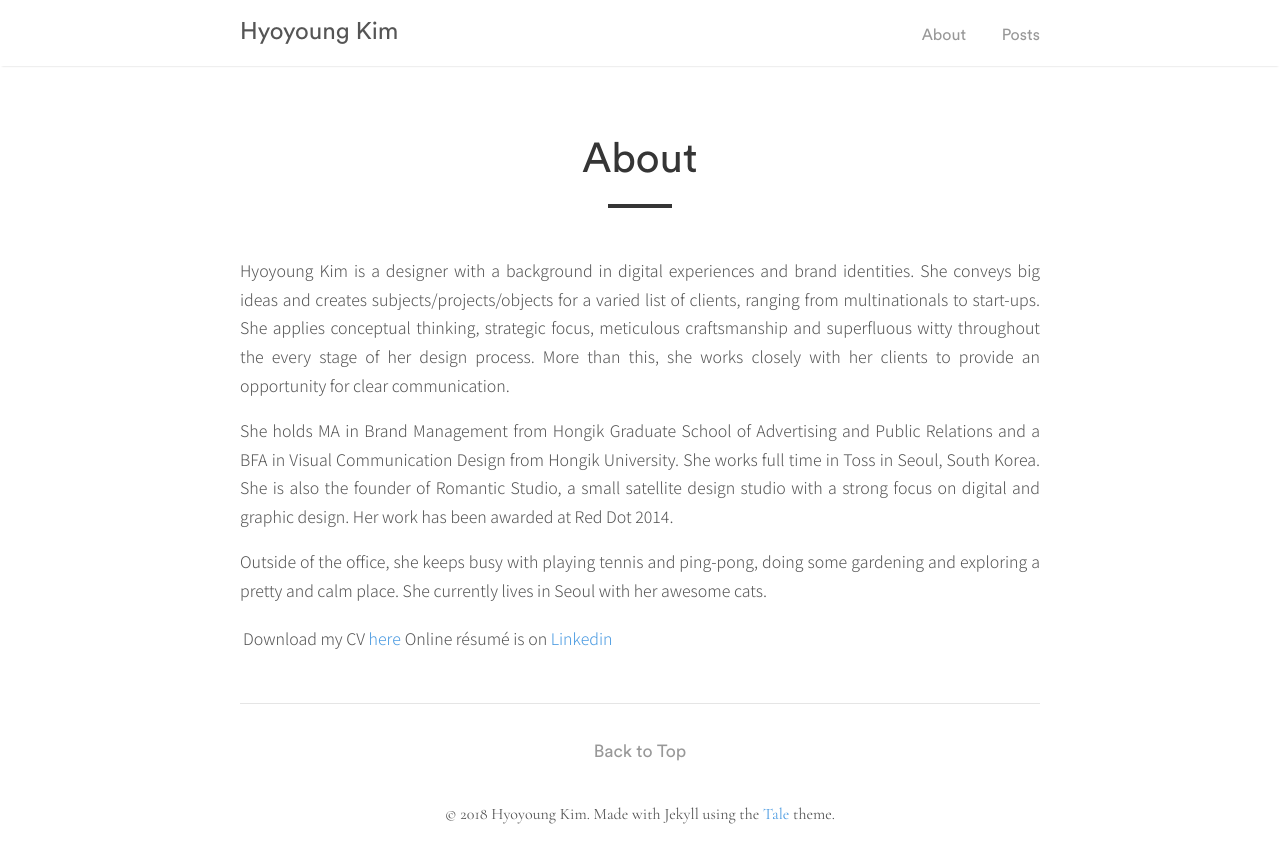
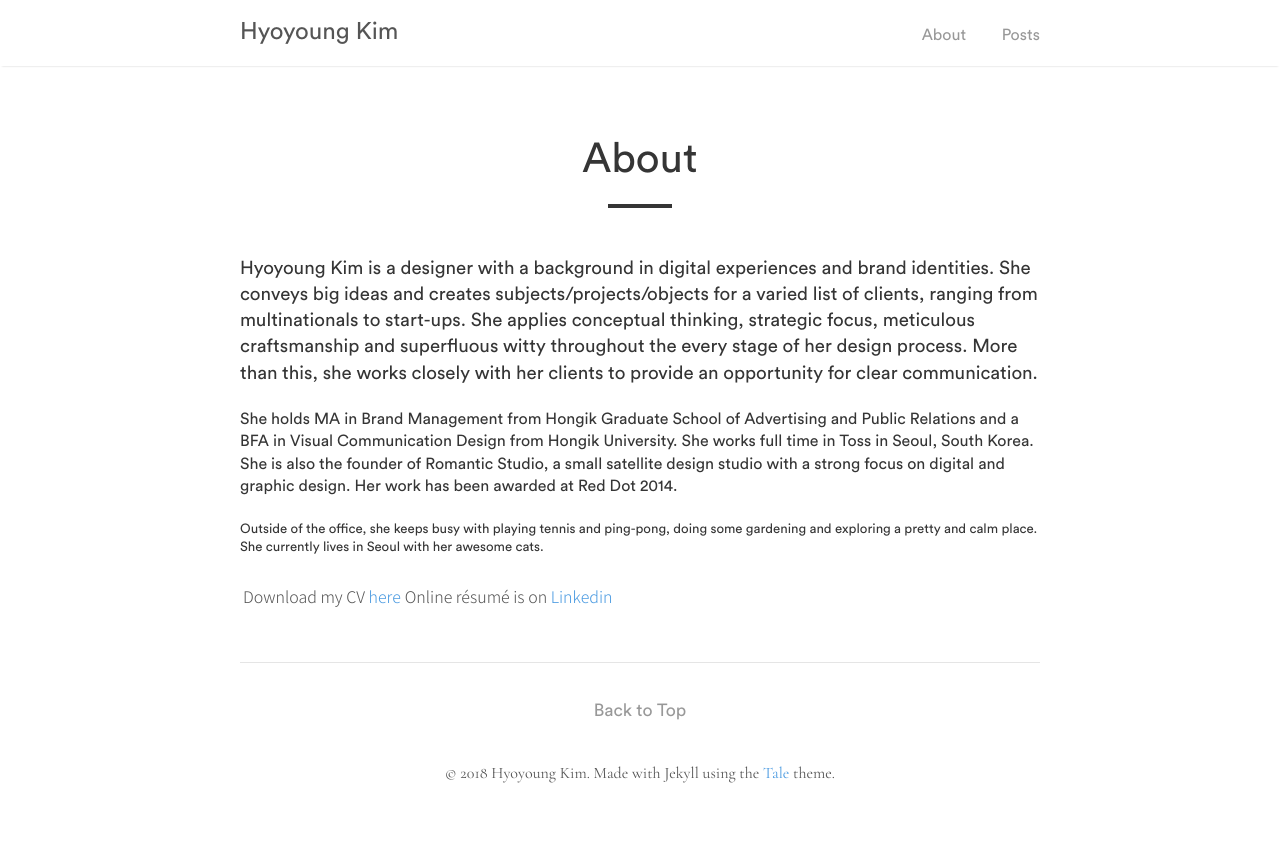
Before and after one commit to hyngkm/hyngkm.github.io, a Jekyll site: the page built from _pages/about.md, in a window 1280 px wide. Shown: the top 863 px of the page. Built offline with Jekyll 4.4.1, drawn with Linux system fonts in a browser that asks for light colours.

```diff
--- a/_pages/about.md
+++ b/_pages/about.md
@@ -5,10 +5,10 @@ author: "Hyoyoung Kim"
 permalink: /about/
 ---
 
-Hyoyoung Kim is a designer with a background in digital experiences and brand identities. She conveys big ideas and creates subjects/projects/objects for a varied list of clients, ranging from multinationals to start-ups. She applies conceptual thinking, strategic focus, meticulous craftsmanship and superfluous witty throughout the every stage of her design process. More than this, she works closely with her clients to provide an opportunity for clear communication.
+### Hyoyoung Kim is a designer with a background in digital experiences and brand identities. She conveys big ideas and creates subjects/projects/objects for a varied list of clients, ranging from multinationals to start-ups. She applies conceptual thinking, strategic focus, meticulous craftsmanship and superfluous witty throughout the every stage of her design process. More than this, she works closely with her clients to provide an opportunity for clear communication.
 
-She holds MA in Brand Management from Hongik Graduate School of Advertising and Public Relations and a BFA in Visual Communication Design from Hongik University. She works full time in Toss in Seoul, South Korea. She is also the founder of Romantic Studio, a small satellite design studio with a strong focus on digital and graphic design. Her work has been awarded at Red Dot 2014.
+#### She holds MA in Brand Management from Hongik Graduate School of Advertising and Public Relations and a BFA in Visual Communication Design from Hongik University. She works full time in Toss in Seoul, South Korea. She is also the founder of Romantic Studio, a small satellite design studio with a strong focus on digital and graphic design. Her work has been awarded at Red Dot 2014.
 
-Outside of the office, she keeps busy with playing tennis and ping-pong, doing some gardening and exploring a pretty and calm place. She currently lives in Seoul with her awesome cats.
+##### Outside of the office, she keeps busy with playing tennis and ping-pong, doing some gardening and exploring a pretty and calm place. She currently lives in Seoul with her awesome cats.
 
 Download my CV [here](https://www.dropbox.com/s/mflqvuydydry20q/hyoyoung_kim.pdf?dl=0)   |   Online résumé is on [Linkedin](https://www.linkedin.com/in/hyoyoungkim/)
```
